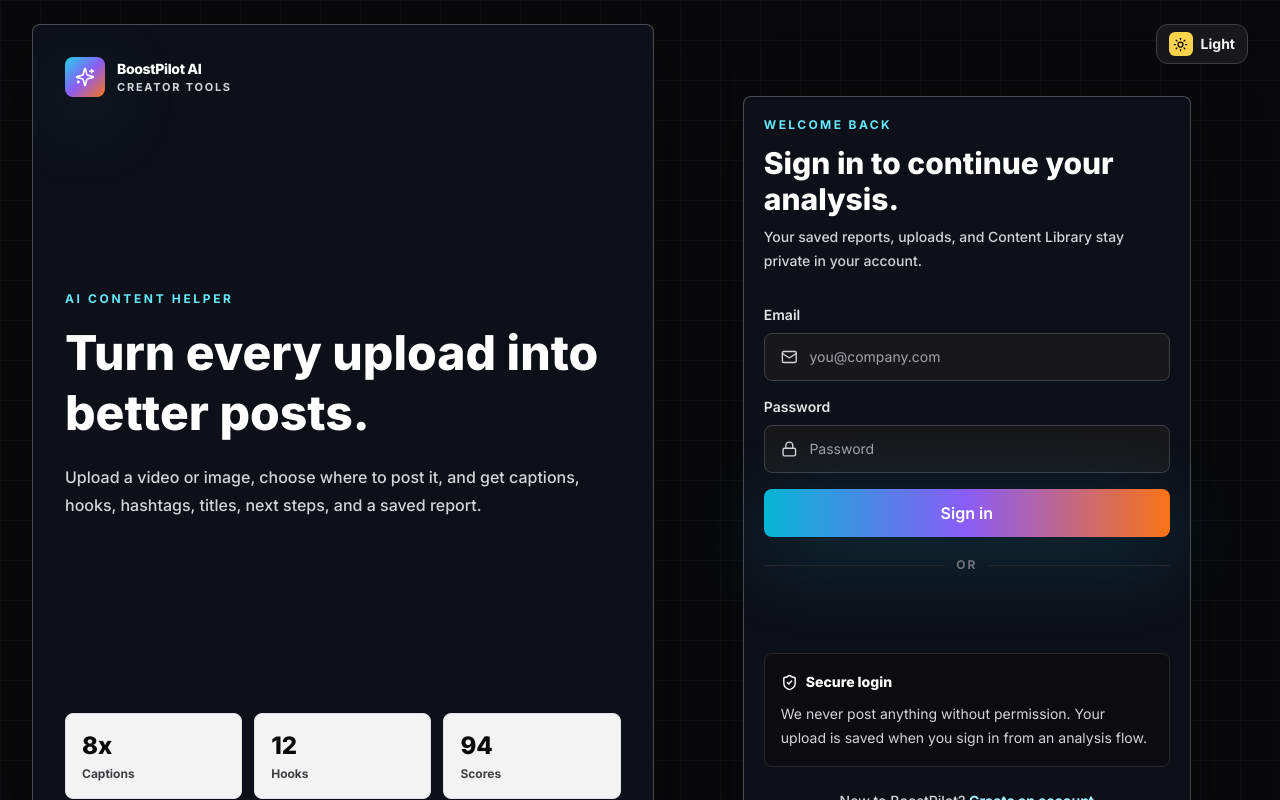
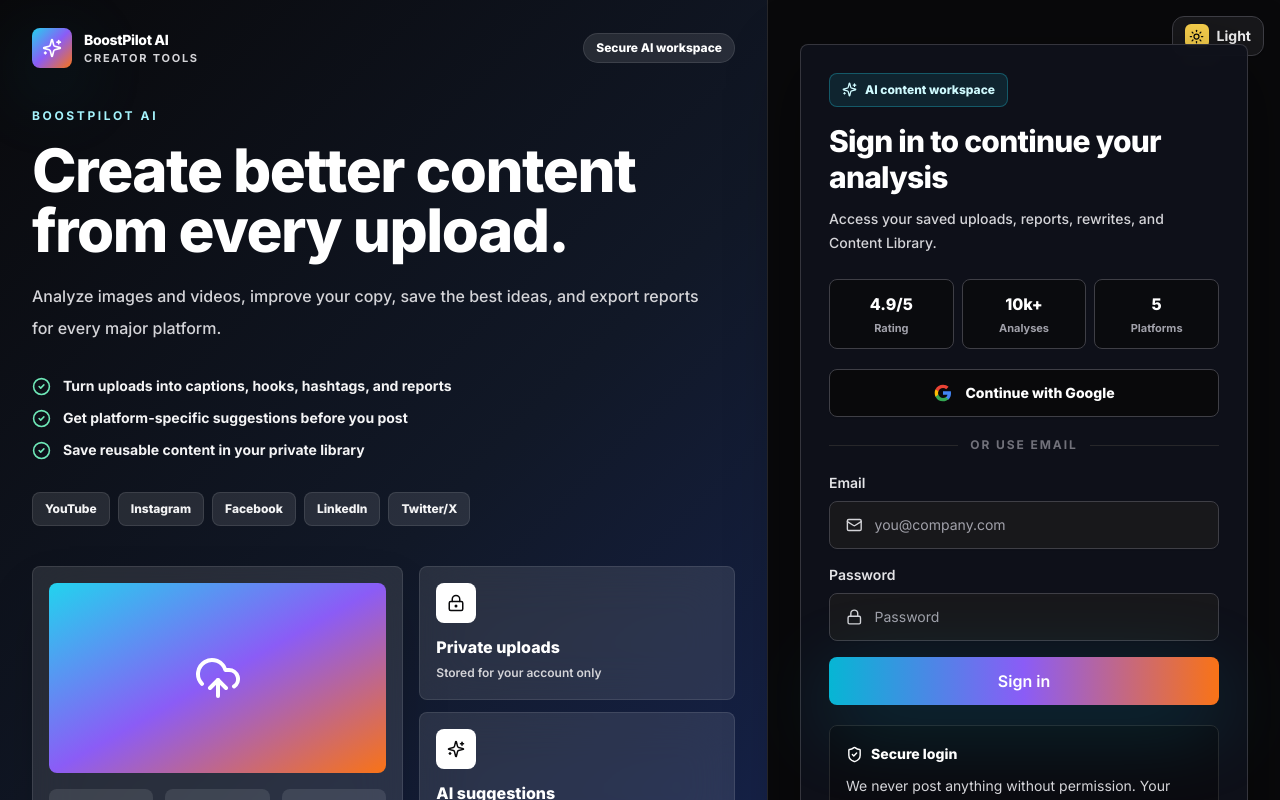
Before and after one commit to adityamishra52/Boostpilotai, a React (Vite) app: page /login in a window 1280 px wide. Shown: the top 800 px of the page. Built offline with nearby package versions, Linux system fonts and the light colour scheme; no server answers.

Commit message:
make user friendly

```diff
--- a/src/components/GoogleAuthButton.jsx
+++ b/src/components/GoogleAuthButton.jsx
@@ -1,31 +1,92 @@
-import { GoogleLogin } from "@react-oauth/google";
+import { Loader2 } from "lucide-react";
+import { useEffect, useState } from "react";
 import toast from "react-hot-toast";
 
-const GoogleAuthButton = ({ onSuccess, text = "continue_with", disabled = false }) => {
+const GoogleIcon = () => (
+  <svg aria-hidden="true" className="h-5 w-5 shrink-0" viewBox="0 0 24 24">
+    <path fill="#4285F4" d="M21.6 12.23c0-.78-.07-1.53-.2-2.23H12v4.22h5.38a4.6 4.6 0 0 1-2 3.02v2.51h3.24c1.9-1.75 2.98-4.32 2.98-7.52z" />
+    <path fill="#34A853" d="M12 22c2.7 0 4.97-.9 6.62-2.44l-3.24-2.51c-.9.6-2.05.96-3.38.96-2.6 0-4.8-1.76-5.59-4.12H3.06v2.59A9.99 9.99 0 0 0 12 22z" />
+    <path fill="#FBBC05" d="M6.41 13.89A6.02 6.02 0 0 1 6.1 12c0-.66.11-1.3.31-1.89V7.52H3.06A9.99 9.99 0 0 0 2 12c0 1.61.39 3.14 1.06 4.48l3.35-2.59z" />
+    <path fill="#EA4335" d="M12 5.98c1.47 0 2.8.51 3.84 1.5l2.88-2.88C16.96 2.96 14.7 2 12 2a9.99 9.99 0 0 0-8.94 5.52l3.35 2.59C7.2 7.75 9.4 5.98 12 5.98z" />
+  </svg>
+);
+
+const GoogleAuthButton = ({ onSuccess, disabled = false }) => {
   const clientId = import.meta.env.VITE_GOOGLE_CLIENT_ID;
+  const [ready, setReady] = useState(false);
+  const [loading, setLoading] = useState(false);
+
+  useEffect(() => {
+    if (!clientId) {
+      return undefined;
+    }
+
+    let cancelled = false;
+    let attempts = 0;
+    const init = () => {
+      if (cancelled) return;
+      attempts += 1;
+
+      if (window.google?.accounts?.id) {
+        window.google.accounts.id.initialize({
+          client_id: clientId,
+          callback: (response) => {
+            setLoading(false);
+            if (response?.credential) {
+              onSuccess(response.credential);
+              return;
+            }
+            toast.error("Google sign-in failed. Please try again or use email login.");
+          }
+        });
+        setReady(true);
+        return;
+      }
+
+      if (attempts < 30) {
+        window.setTimeout(init, 150);
+      }
+    };
+
+    init();
+
+    return () => {
+      cancelled = true;
+    };
+  }, [clientId, onSuccess]);
 
   if (!clientId) {
     return null;
   }
 
+  const signIn = () => {
+    if (!ready || !window.google?.accounts?.id) {
+      toast.error("Google sign-in is still loading. Please try again.");
+      return;
+    }
+
+    setLoading(true);
+    window.google.accounts.id.prompt((notification) => {
+      if (
+        notification.isNotDisplayed?.() ||
+        notification.isSkippedMoment?.() ||
+        notification.isDismissedMoment?.()
+      ) {
+        setLoading(false);
+      }
+    });
+  };
+
   return (
-    <div className={disabled ? "pointer-events-none opacity-60" : ""}>
-      <GoogleLogin
-        onError={() => toast.error("Google sign-in failed. Please try again or use email login.")}
-        onSuccess={(response) => {
-          if (response.credential) {
-            onSuccess(response.credential);
-          } else {
-            toast.error("Google sign-in failed. Please try again or use email login.");
-          }
-        }}
-        shape="rectangular"
-        size="large"
-        text={text}
-        theme="filled_black"
-        width="100%"
-      />
-    </div>
+    <button
+      className="group inline-flex h-12 w-full items-center justify-center gap-3 rounded-lg border border-zinc-200 bg-white px-4 text-sm font-extrabold text-zinc-900 shadow-sm transition hover:-translate-y-0.5 hover:border-zinc-300 hover:bg-zinc-50 hover:shadow-md focus-visible:outline-none focus-visible:ring-4 focus-visible:ring-brand-300/35 disabled:cursor-not-allowed disabled:opacity-60 dark:border-zinc-700 dark:bg-zinc-950 dark:text-white dark:hover:border-zinc-600 dark:hover:bg-zinc-900"
+      disabled={disabled || loading}
+      onClick={signIn}
+      type="button"
+    >
+      {loading ? <Loader2 className="animate-spin" size={20} /> : <GoogleIcon />}
+      Continue with Google
+    </button>
   );
 };
 
--- a/src/layouts/AuthLayout.jsx
+++ b/src/layouts/AuthLayout.jsx
@@ -1,47 +1,115 @@
+import { CheckCircle2, FileText, LockKeyhole, ShieldCheck, Sparkles, UploadCloud } from "lucide-react";
 import { Outlet } from "react-router-dom";
 
 import Logo from "../components/Logo";
 import ThemeToggle from "../components/ThemeToggle";
 
+const benefits = [
+  "Turn uploads into captions, hooks, hashtags, and reports",
+  "Get platform-specific suggestions before you post",
+  "Save reusable content in your private library"
+];
+
+const platforms = ["YouTube", "Instagram", "Facebook", "LinkedIn", "Twitter/X"];
+
+const featureCards = [
+  ["Private uploads", "Stored for your account only", LockKeyhole],
+  ["AI suggestions", "Captions, hooks, titles, hashtags", Sparkles],
+  ["PDF reports", "Export a clean report anytime", FileText]
+];
+
 const AuthLayout = () => {
   return (
-    <main className="premium-grid min-h-screen bg-cloud text-zinc-950 dark:bg-zinc-950 dark:text-white">
-      <div className="mx-auto grid min-h-screen max-w-7xl gap-8 px-4 py-6 lg:grid-cols-[1.05fr_0.95fr] lg:px-8">
-        <section className="surface relative hidden overflow-hidden rounded-lg p-8 lg:flex lg:flex-col lg:justify-between">
-          <Logo />
-          <div className="max-w-xl">
-            <p className="mb-4 text-xs font-bold uppercase tracking-[0.22em] text-brand-600 dark:text-brand-300">
-              AI content helper
-            </p>
-            <h1 className="text-5xl font-extrabold leading-tight">
-              Turn every upload into better posts.
-            </h1>
-            <p className="mt-5 text-base font-medium leading-7 text-zinc-700 dark:text-zinc-300">
-              Upload a video or image, choose where to post it, and get captions,
-              hooks, hashtags, titles, next steps, and a saved report.
-            </p>
+    <main className="min-h-screen overflow-hidden bg-cloud text-zinc-950 dark:bg-zinc-950 dark:text-white">
+      <div className="grid min-h-screen lg:grid-cols-[minmax(0,3fr)_minmax(420px,2fr)]">
+        <section className="relative hidden overflow-hidden border-r border-zinc-200 bg-[linear-gradient(135deg,#09090b_0%,#111827_52%,#172554_100%)] px-8 py-7 text-white dark:border-zinc-800 lg:flex lg:flex-col">
+          <div className="relative z-10 flex items-center justify-between">
+            <Logo inverse />
+            <div className="rounded-full border border-white/10 bg-white/10 px-3 py-1.5 text-xs font-extrabold text-white">
+              Secure AI workspace
+            </div>
           </div>
-          <div className="grid grid-cols-3 gap-3">
-            {["Captions", "Hooks", "Scores"].map((item, index) => (
-              <div
-                className="rounded-lg border border-zinc-200 bg-white/95 p-4 text-zinc-950 shadow-sm"
-                key={item}
-              >
-                <p className="text-2xl font-extrabold text-zinc-950">{index === 0 ? "8x" : index === 1 ? "12" : "94"}</p>
-                <p className="mt-1 text-xs font-bold text-zinc-700">{item}</p>
+
+          <div className="relative z-10 grid flex-1 items-center py-10">
+            <div className="max-w-3xl">
+              <p className="text-xs font-bold uppercase tracking-[0.22em] text-brand-200">
+                BoostPilot AI
+              </p>
+              <h1 className="mt-4 max-w-3xl text-5xl font-extrabold leading-tight tracking-tight xl:text-6xl">
+                Create better content from every upload.
+              </h1>
+              <p className="mt-5 max-w-2xl text-base font-medium leading-8 text-zinc-300">
+                Analyze images and videos, improve your copy, save the best ideas, and export reports for every major platform.
+              </p>
+
+              <div className="mt-8 grid gap-3">
+                {benefits.map((item) => (
+                  <div className="flex items-center gap-3 text-sm font-bold text-zinc-100" key={item}>
+                    <CheckCircle2 className="shrink-0 text-emerald-300" size={19} />
+                    {item}
+                  </div>
+                ))}
               </div>
+
+              <div className="mt-8 flex flex-wrap gap-2">
+                {platforms.map((item) => (
+                  <span className="rounded-lg border border-white/10 bg-white/10 px-3 py-2 text-xs font-extrabold text-zinc-100" key={item}>
+                    {item}
+                  </span>
+                ))}
+              </div>
+            </div>
+          </div>
+
+          <div className="relative z-10 grid gap-4 xl:grid-cols-[1fr_0.85fr]">
+            <div className="rounded-lg border border-white/10 bg-white/10 p-4 shadow-2xl backdrop-blur-xl">
+              <div className="grid aspect-[16/9] place-items-center rounded-lg bg-gradient-to-br from-brand-400 via-signal to-coral">
+                <UploadCloud size={48} />
+              </div>
+              <div className="mt-4 grid grid-cols-3 gap-3">
+                {[
+                  ["4.9/5", "Creator rating"],
+                  ["10k+", "Analyses"],
+                  ["5", "Platforms"]
+                ].map(([value, label]) => (
+                  <div className="rounded-lg bg-white/10 p-3" key={label}>
+                    <p className="text-lg font-extrabold">{value}</p>
+                    <p className="mt-1 text-[11px] font-bold text-zinc-300">{label}</p>
+                  </div>
+                ))}
+              </div>
+            </div>
+            <div className="grid gap-3">
+              {featureCards.map(([title, text, Icon]) => (
+                <div className="rounded-lg border border-white/10 bg-white/10 p-4 backdrop-blur-xl" key={title}>
+                  <div className="mb-3 grid h-10 w-10 place-items-center rounded-lg bg-white text-zinc-950">
+                    <Icon size={18} />
+                  </div>
+                  <p className="font-extrabold">{title}</p>
+                  <p className="mt-1 text-xs font-semibold leading-5 text-zinc-300">{text}</p>
+                </div>
+              ))}
+            </div>
+          </div>
+
+          <div className="relative z-10 mt-6 flex flex-wrap gap-3 text-xs font-bold text-zinc-300">
+            {["Secure login", "Private uploads", "No social posting without permission"].map((item) => (
+              <span className="inline-flex items-center gap-2" key={item}>
+                <ShieldCheck size={15} className="text-emerald-300" />
+                {item}
+              </span>
             ))}
           </div>
         </section>
 
-        <section className="flex flex-col">
-          <div className="mb-8 flex items-center justify-between lg:justify-end">
-            <div className="lg:hidden">
+        <section className="relative flex min-h-screen items-center justify-center px-4 py-6 sm:px-6 lg:px-8">
+          <div className="absolute right-4 top-4 z-10">
+            <ThemeToggle />
+          </div>
+          <div className="relative z-10 w-full max-w-md">
+            <div className="mb-6 flex justify-center lg:hidden">
               <Logo />
             </div>
-            <ThemeToggle />
-          </div>
-          <div className="mx-auto flex w-full max-w-md flex-1 items-center">
             <Outlet />
           </div>
         </section>
--- a/src/pages/Login.jsx
+++ b/src/pages/Login.jsx
@@ -1,4 +1,4 @@
-import { Lock, Mail, ShieldCheck } from "lucide-react";
+import { BarChart3, Lock, Mail, ShieldCheck, Sparkles } from "lucide-react";
 import { Link, useLocation, useNavigate } from "react-router-dom";
 import { useState } from "react";
 import toast from "react-hot-toast";
@@ -49,17 +49,39 @@ const Login = () => {
   };
 
   return (
-    <Card className="w-full p-7">
-      <div className="mb-8">
-        <p className="text-xs font-bold uppercase tracking-[0.2em] text-brand-600 dark:text-brand-300">
-          Welcome back
+    <Card className="w-full !border-white/70 !bg-white/86 p-6 shadow-2xl backdrop-blur-2xl dark:!border-zinc-700/80 dark:!bg-zinc-900/86 sm:p-7">
+      <div className="mb-6">
+        <div className="mb-4 inline-flex items-center gap-2 rounded-lg border border-brand-200 bg-brand-50 px-3 py-2 text-xs font-extrabold text-brand-800 dark:border-brand-400/30 dark:bg-brand-400/10 dark:text-brand-100">
+          <Sparkles size={15} />
+          AI content workspace
+        </div>
+        <h1 className="text-3xl font-extrabold tracking-tight text-zinc-950 dark:text-white">
+          Sign in to continue your analysis
+        </h1>
+        <p className="mt-3 text-sm font-medium leading-6 text-zinc-600 dark:text-zinc-300">
+          Access your saved uploads, reports, rewrites, and Content Library.
         </p>
-        <h1 className="mt-3 text-3xl font-extrabold text-zinc-950 dark:text-white">
-          Sign in to continue your analysis.
-        </h1>
-        <p className="mt-2 text-sm font-medium leading-6 text-zinc-600 dark:text-zinc-300">
-          Your saved reports, uploads, and Content Library stay private in your account.
-        </p>
+      </div>
+
+      <div className="mb-5 grid grid-cols-3 gap-2">
+        {[
+          ["4.9/5", "Rating"],
+          ["10k+", "Analyses"],
+          ["5", "Platforms"]
+        ].map(([value, label]) => (
+          <div className="rounded-lg border border-zinc-200 bg-white/90 p-3 text-center dark:border-zinc-700 dark:bg-zinc-950/70" key={label}>
+            <p className="text-base font-extrabold text-zinc-950 dark:text-white">{value}</p>
+            <p className="mt-1 text-[11px] font-bold text-zinc-500 dark:text-zinc-400">{label}</p>
+          </div>
+        ))}
+      </div>
+
+      <GoogleAuthButton disabled={loading} onSuccess={handleGoogle} />
+
+      <div className="my-5 flex items-center gap-3">
+        <div className="h-px flex-1 bg-zinc-200 dark:bg-zinc-800" />
+        <span className="text-xs font-bold uppercase tracking-[0.16em] text-zinc-500">or use email</span>
+        <div className="h-px flex-1 bg-zinc-200 dark:bg-zinc-800" />
       </div>
 
       <form className="space-y-4" onSubmit={handleSubmit}>
@@ -89,20 +111,21 @@ const Login = () => {
         </Button>
       </form>
 
-      <div className="my-5 flex items-center gap-3">
-        <div className="h-px flex-1 bg-zinc-200 dark:bg-zinc-800" />
-        <span className="text-xs font-bold uppercase tracking-[0.16em] text-zinc-500">or</span>
-        <div className="h-px flex-1 bg-zinc-200 dark:bg-zinc-800" />
-      </div>
-
-      <GoogleAuthButton disabled={loading} onSuccess={handleGoogle} text="continue_with" />
-
       <div className="mt-5 rounded-lg border border-zinc-200 bg-zinc-50/90 p-4 text-sm leading-6 text-zinc-700 dark:border-zinc-800 dark:bg-zinc-950/60 dark:text-zinc-300">
         <div className="mb-2 flex items-center gap-2 font-extrabold text-zinc-950 dark:text-white">
           <ShieldCheck size={17} />
           Secure login
         </div>
         We never post anything without permission. Your upload is saved when you sign in from an analysis flow.
+      </div>
+
+      <div className="mt-4 grid gap-2 text-xs font-bold text-zinc-600 dark:text-zinc-300">
+        {["Private uploads", "No social posting", "Protected reports"].map((item) => (
+          <div className="flex items-center gap-2" key={item}>
+            <BarChart3 className="text-brand-500" size={15} />
+            {item}
+          </div>
+        ))}
       </div>
 
       <p className="mt-6 text-center text-sm font-medium text-zinc-600 dark:text-zinc-300">
--- a/src/pages/Register.jsx
+++ b/src/pages/Register.jsx
@@ -1,4 +1,4 @@
-import { Lock, Mail, ShieldCheck, User } from "lucide-react";
+import { BarChart3, Lock, Mail, ShieldCheck, Sparkles, User } from "lucide-react";
 import { Link, useLocation, useNavigate } from "react-router-dom";
 import { useState } from "react";
 import toast from "react-hot-toast";
@@ -47,17 +47,39 @@ const Register = () => {
   };
 
   return (
-    <Card className="w-full p-7">
-      <div className="mb-8">
-        <p className="text-xs font-bold uppercase tracking-[0.2em] text-brand-600 dark:text-brand-300">
+    <Card className="w-full !border-white/70 !bg-white/86 p-6 shadow-2xl backdrop-blur-2xl dark:!border-zinc-700/80 dark:!bg-zinc-900/86 sm:p-7">
+      <div className="mb-6">
+        <div className="mb-4 inline-flex items-center gap-2 rounded-lg border border-brand-200 bg-brand-50 px-3 py-2 text-xs font-extrabold text-brand-800 dark:border-brand-400/30 dark:bg-brand-400/10 dark:text-brand-100">
+          <Sparkles size={15} />
           Start free
+        </div>
+        <h1 className="text-3xl font-extrabold tracking-tight text-zinc-950 dark:text-white">
+          Create your free BoostPilot AI account
+        </h1>
+        <p className="mt-3 text-sm font-medium leading-6 text-zinc-600 dark:text-zinc-300">
+          Analyze your first uploads, save reports, and keep generated content in one private workspace.
         </p>
-        <h1 className="mt-3 text-3xl font-extrabold text-zinc-950 dark:text-white">
-          Create your free BoostPilot AI account.
-        </h1>
-        <p className="mt-2 text-sm font-medium leading-6 text-zinc-600 dark:text-zinc-300">
-          Start free, save reports, and keep your uploaded media private.
-        </p>
+      </div>
+
+      <div className="mb-5 grid grid-cols-3 gap-2">
+        {[
+          ["5", "Free credits"],
+          ["5", "Platforms"],
+          ["0", "Auto posts"]
+        ].map(([value, label]) => (
+          <div className="rounded-lg border border-zinc-200 bg-white/90 p-3 text-center dark:border-zinc-700 dark:bg-zinc-950/70" key={label}>
+            <p className="text-base font-extrabold text-zinc-950 dark:text-white">{value}</p>
+            <p className="mt-1 text-[11px] font-bold text-zinc-500 dark:text-zinc-400">{label}</p>
+          </div>
+        ))}
+      </div>
+
+      <GoogleAuthButton disabled={loading} onSuccess={handleGoogle} />
+
+      <div className="my-5 flex items-center gap-3">
+        <div className="h-px flex-1 bg-zinc-200 dark:bg-zinc-800" />
+        <span className="text-xs font-bold uppercase tracking-[0.16em] text-zinc-500">or use email</span>
+        <div className="h-px flex-1 bg-zinc-200 dark:bg-zinc-800" />
       </div>
 
       <form className="space-y-4" onSubmit={handleSubmit}>
@@ -96,18 +118,19 @@ const Register = () => {
         </Button>
       </form>
 
-      <div className="my-5 flex items-center gap-3">
-        <div className="h-px flex-1 bg-zinc-200 dark:bg-zinc-800" />
-        <span className="text-xs font-bold uppercase tracking-[0.16em] text-zinc-500">or</span>
-        <div className="h-px flex-1 bg-zinc-200 dark:bg-zinc-800" />
-      </div>
-
-      <GoogleAuthButton disabled={loading} onSuccess={handleGoogle} text="continue_with" />
-
       <div className="mt-5 grid gap-2 rounded-lg border border-zinc-200 bg-zinc-50/90 p-4 text-sm font-semibold text-zinc-700 dark:border-zinc-800 dark:bg-zinc-950/60 dark:text-zinc-300">
         {["Private media storage", "Secure authentication", "No auto posting", "Cancel anytime"].map((item) => (
           <div className="flex items-center gap-2" key={item}>
             <ShieldCheck className="text-emerald-500" size={16} />
+            {item}
+          </div>
+        ))}
+      </div>
+
+      <div className="mt-4 grid gap-2 text-xs font-bold text-zinc-600 dark:text-zinc-300">
+        {["Creator-ready reports", "Content Library", "Platform suggestions"].map((item) => (
+          <div className="flex items-center gap-2" key={item}>
+            <BarChart3 className="text-brand-500" size={15} />
             {item}
           </div>
         ))}
```
